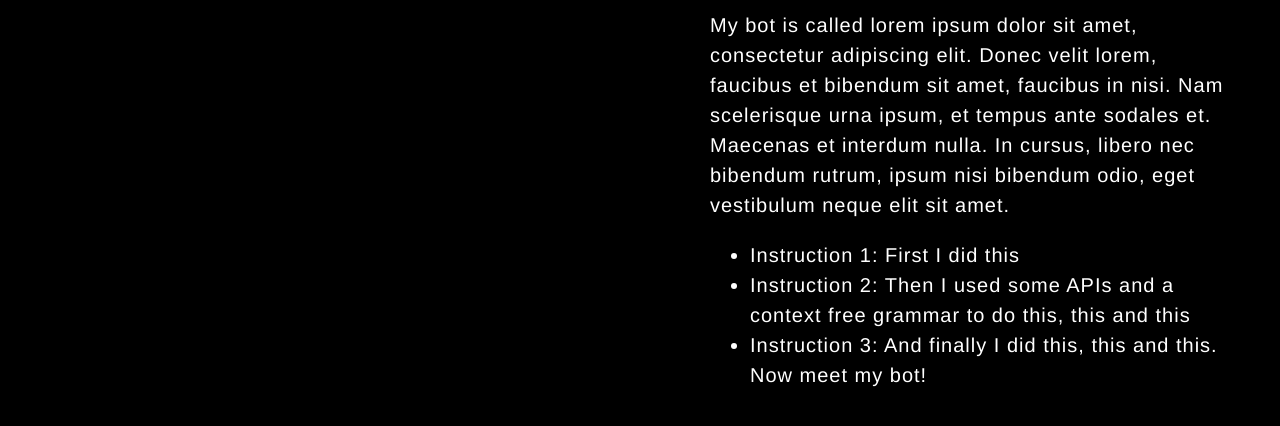
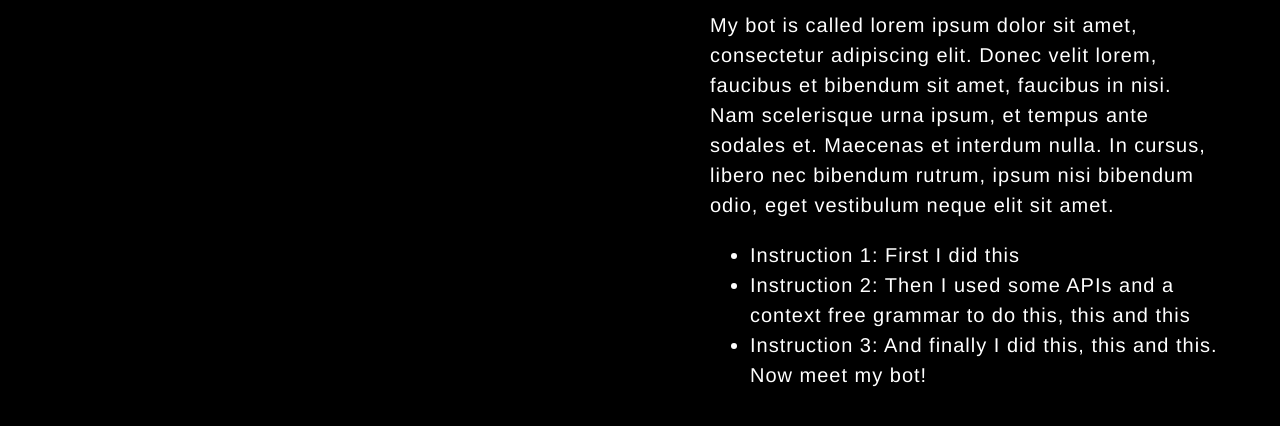
Before and after one commit to ondinafrate/Twitter-Embed, a plain HTML site: page index.html in a window 1280 px wide. Shown: the part 218-644 px from the top of the page. Drawn offline with Linux system fonts and the light colour scheme.

Commit message:
changing css instructions

```diff
--- a/stylesheet.css
+++ b/stylesheet.css
@@ -42,6 +42,6 @@ p, #instructions {
   font-size:20px;
   line-height:1.5;
   margin-left:70px;
-  margin-right: 35px;
+  margin-right: 50px;
   letter-spacing:1px;
 }
```
